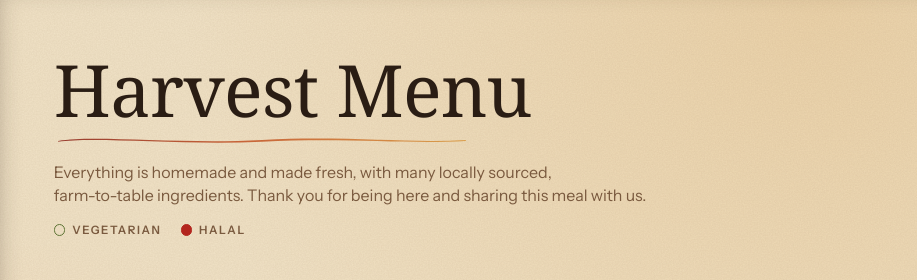
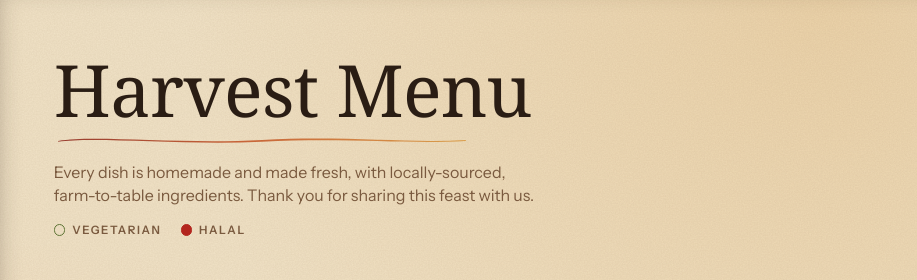
Before and after one commit to susanchapas/friendsgiving26, a plain HTML site: page index.html in a window 1280 px wide. Shown: the top 280 px of the page, 363-1280 px from the left. Drawn offline with Linux system fonts and the light colour scheme; a web font is replaced by a local one.

Commit message:
update masthead blurb copy

```diff
--- a/index.html
+++ b/index.html
@@ -27,7 +27,7 @@
       <header class="masthead">
         <h1 class="masthead-title">Harvest Menu</h1>
         <span class="masthead-stroke" aria-hidden="true"></span>
-        <p class="masthead-blurb">Everything is homemade and made fresh, with many locally sourced, <span style="white-space: nowrap">farm-to-table</span> ingredients. Thank you for being here and sharing this meal with us.</p>
+        <p class="masthead-blurb">Every dish is homemade and made fresh, with locally-sourced, <span style="white-space: nowrap">farm-to-table</span> ingredients. Thank you for sharing this feast with us.</p>
         <p class="legend"><span class="tag tag-veg" aria-hidden="true"></span> Vegetarian <span class="tag tag-halal" aria-hidden="true"></span> Halal</p>
       </header>
 
```
